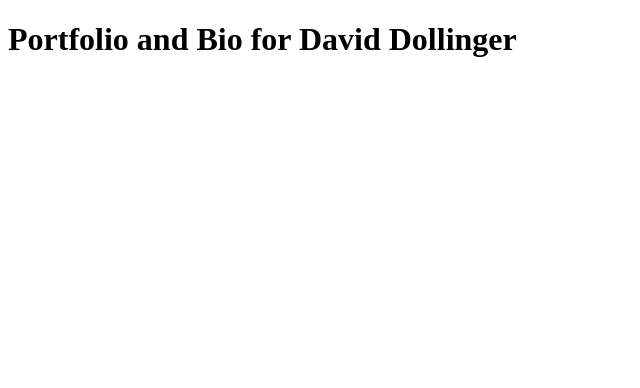
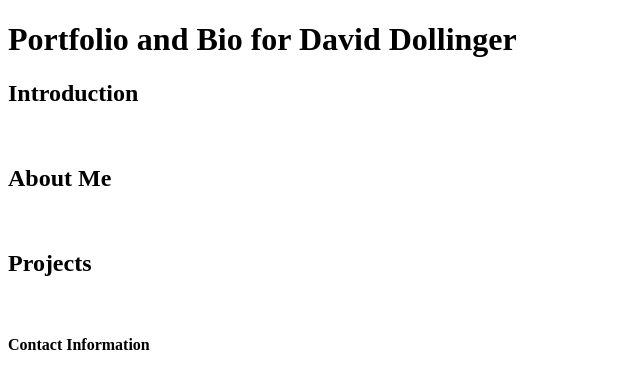
Before and after one commit to dmandork/dmandork.github.io, a plain HTML site: page index.html in a window 1280 px wide. Shown: the whole page, without its empty margins (0-640 px from the left). Drawn offline with Linux system fonts and the light colour scheme.

Commit message:
Update index.html
added headings for structure

```diff
--- a/index.html
+++ b/index.html
@@ -17,13 +17,21 @@
     </nav>
     <body>
       <section id="introduction">
+        <h2>Introduction</h2><br>
       </section>
       <section id="aboutMe">
+        <h2>About Me</h2><br>
       </section>
       <section id="projects">
+        <h2>Projects</h2><br>
       </section>
+
+    </body>
+    <footer>
       <section id="contactMe">
+        <h4>Contact Information</h4>
       </section>
-    </body>
+    </footer>
+
   </main>
 </html>
```
